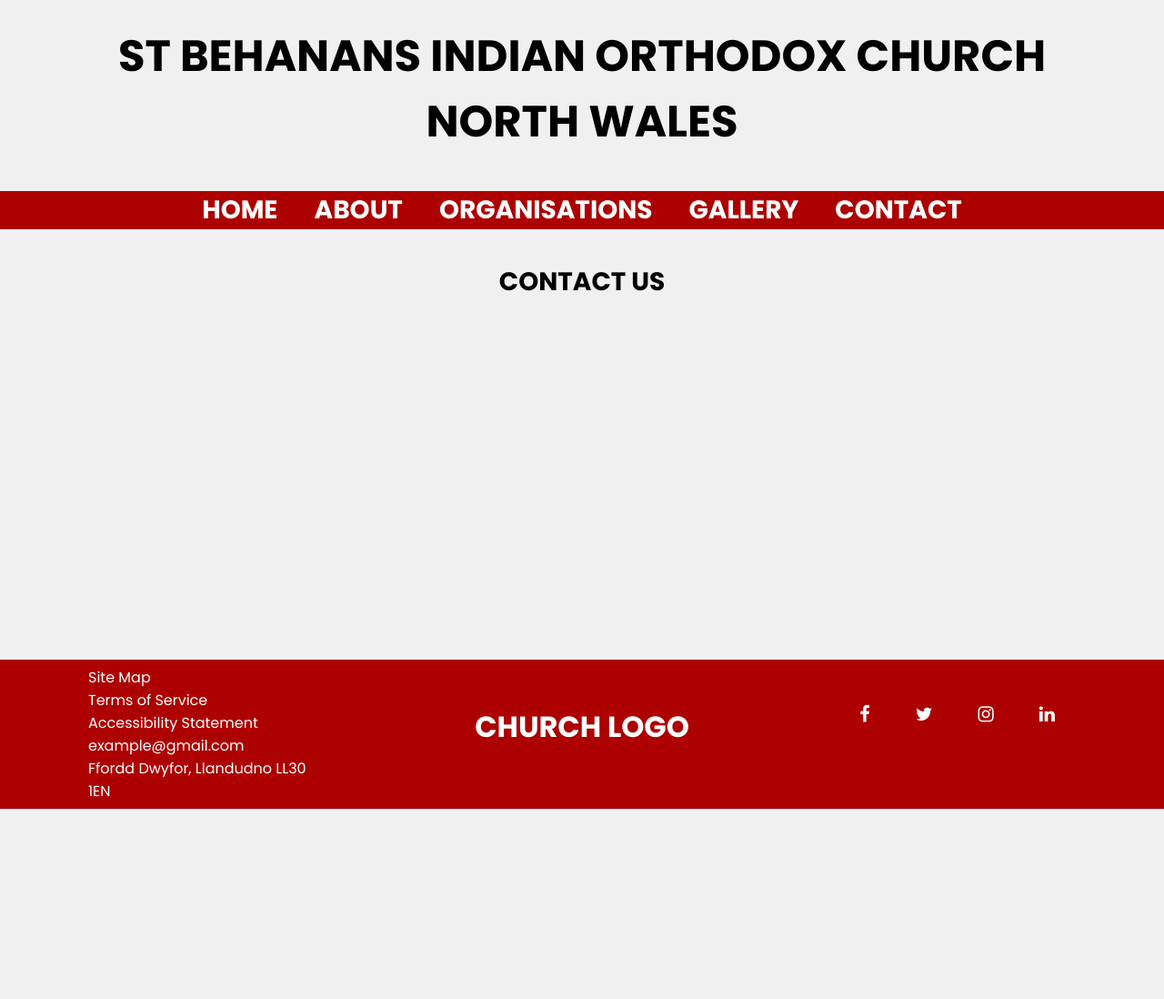
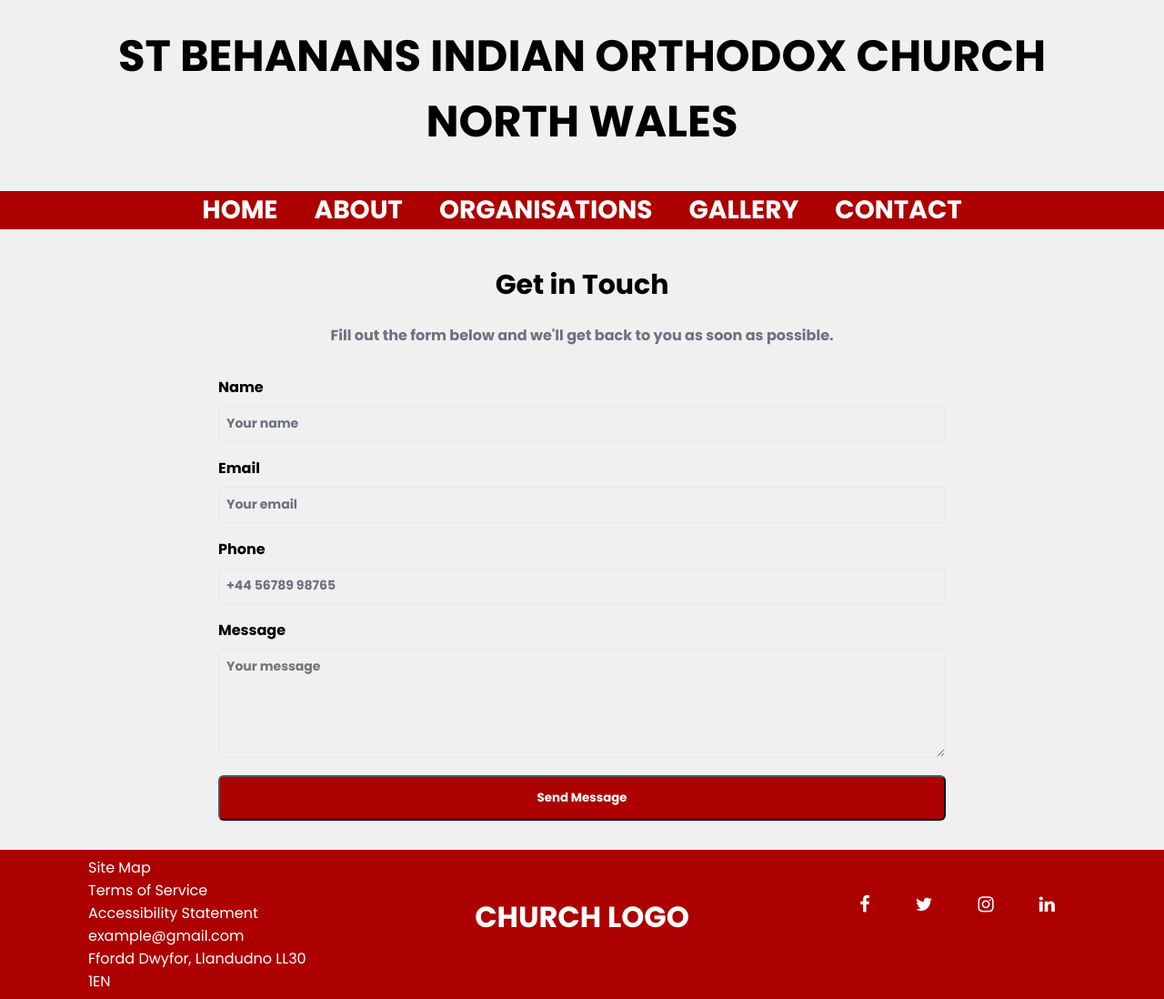
Before and after one commit to Levi-Varughese-Mathew/sbiocnorthwales, a plain HTML site: page code/contact.html in a window 1280 px wide. Shown: the whole page at 91% size. Before the commit the page ends 889 px from the top, so only its background shows below. Drawn offline with nearby package versions, Linux system fonts and the light colour scheme.

Commit message:
Aim: Add contact form
Notes:
- Added contact form to contacts page using a template provied by web3forms
- Access key added to form to allow submission (email used is my personal email)
- Added styling to form to match the rest of the site

```diff
--- a/code/contact.html
+++ b/code/contact.html
@@ -76,10 +76,49 @@
 	<!--Container where all the information for the pages will go  -->
 	<div id="container">
 
-		<h1>CONTACT US</h1>
+		<!-- <h1>CONTACT US</h1> -->
 
-		<!-- For trial spacing -->
-		<br><br><br><br><br><br><br><br><br><br><br><br><br><br><br>
+		<!-- Template form used -->
+		<section class="contact-section">
+			<div class="contact-intro">
+			  <h2 class="contact-title">Get in Touch</h2>
+			  <p class="contact-description">
+				Fill out the form below and we'll get back to you as soon as possible.
+			  </p>
+			</div>
+
+			<form class="contact-form" action="https://api.web3forms.com/submit" method="POST">
+
+			  <input type="hidden" name="access_key" value="6c8aca82-3f72-4554-8a66-b8e5c67a3fde" />
+			  <input type="hidden" name="subject" value="New Contact Form Submission from Web3Forms" />
+			  <input type="hidden" name="from_name" value="My Website" />
+			  <!-- More customisation options available in the docs: https://docs.web3forms.com -->
+
+			  <!-- Added to redirect after submission -->
+			  <input type="hidden" name="redirect" value="https://levi-varughese-mathew.github.io/sbiocnorthwales/code/contact.html" />
+
+			  <div class="form-group-container">
+				<div class="form-group">
+				  <label for="name" class="form-label">Name</label>
+				  <input id="name" name="name" class="form-input" placeholder="Your name" type="text" />
+				</div>
+				<div class="form-group">
+				  <label for="email" class="form-label">Email</label>
+				  <input id="email" name="email" class="form-input" placeholder="Your email" type="email" />
+				</div>
+				<div class="form-group">
+				  <label for="phone" class="form-label">Phone</label>
+				  <input id="phone" name="phone" class="form-input" placeholder="+44 56789 98765" type="text" />
+				</div>
+				<div class="form-group">
+				  <label for="message" class="form-label">Message</label>
+				  <textarea class="form-textarea" id="message" name="message" placeholder="Your message"></textarea>
+				</div>
+			  </div>
+			  <button class="form-submit" type="submit">Send Message</button>
+			</form>
+
+		  </section>
 
 	</div>
 
--- a/code/style.css
+++ b/code/style.css
@@ -320,6 +320,84 @@ html,body{
 		border: 2px solid rgb(82, 82, 82);
 		border-radius: 30px;
 	}
+
+	/* CSS for the contact form template */
+	/* https://web3forms.com/templates/basic-html-contact-form */
+	.contact-section {
+		width: 100%;
+		max-width: 50rem;
+		margin-left: auto;
+		margin-right: auto;
+		padding-bottom: 2rem;
+	  }
+
+	  .contact-intro > * + * {
+		margin-top: 1rem;
+	  }
+
+	  .contact-title {
+		font-size: 1.875rem;
+		line-height: 2.25rem;
+		font-weight: 700;
+		text-align: center;
+	  }
+
+	  .contact-description {
+		color: rgb(107 114 128);
+		text-align: center;
+	  }
+
+	  .form-group-container {
+		display: grid;
+		gap: 1rem;
+		margin-top: 2rem;
+	  }
+
+	  .form-group {
+		display: flex;
+		flex-direction: column;
+	  }
+
+	  .form-label {
+		margin-bottom: 0.5rem;
+	  }
+
+	  .form-input,
+	  .form-textarea {
+		padding: 0.5rem;
+		border: 1px solid #e5e7eb;
+		display: flex;
+		height: 2.5rem;
+		width: 100%;
+		border-radius: 0.375rem;
+		font-size: 0.875rem;
+		line-height: 1.25rem;
+	  }
+
+	  .form-input::placeholder,
+	  .form-textarea:focus-visible {
+		color: #6b7280;
+	  }
+
+	  .form-input:focus-visible,
+	  .form-textarea:focus-visible {
+		outline: 2px solid #AD0000;
+		outline-offset: 2px;
+	  }
+
+	  .form-textarea {
+		min-height: 120px;
+	  }
+
+	  .form-submit {
+		width: 100%;
+		margin-top: 1.2rem;
+		background-color: #AD0000;
+		color: #fff;
+		padding: 13px 5px;
+		border-radius: 0.375rem;
+	  }
+
 
 
 }
```
